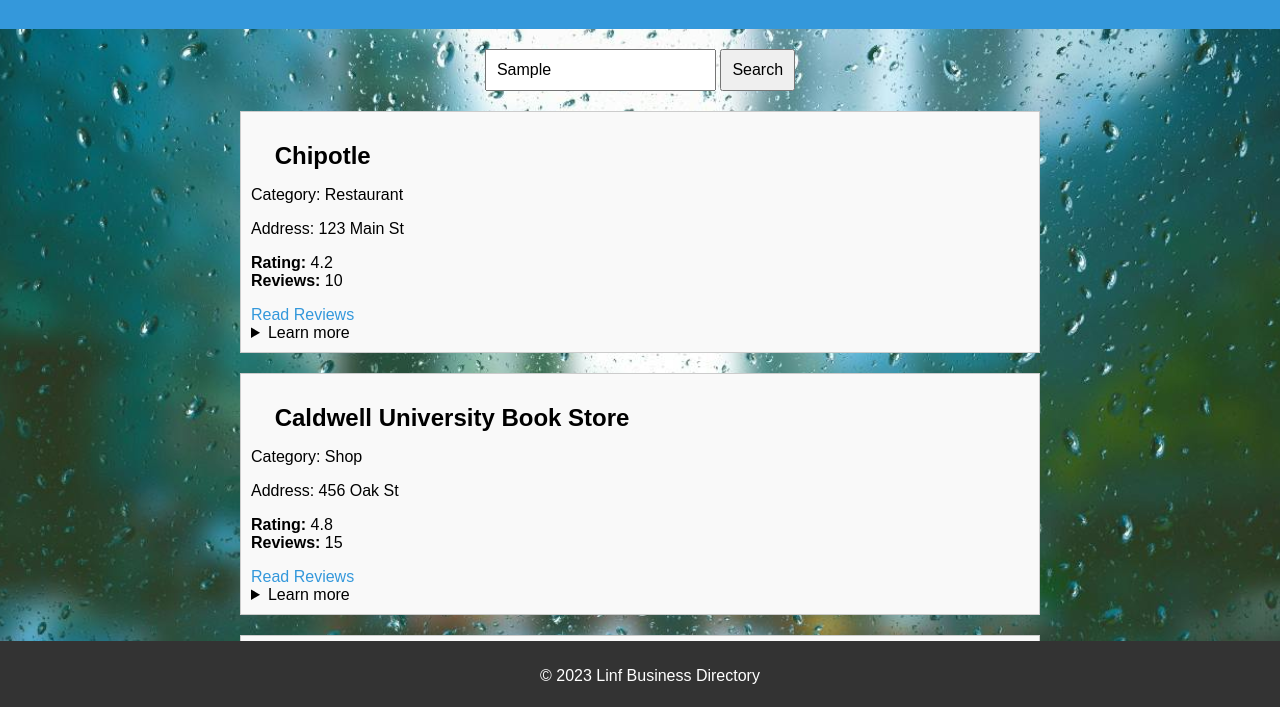
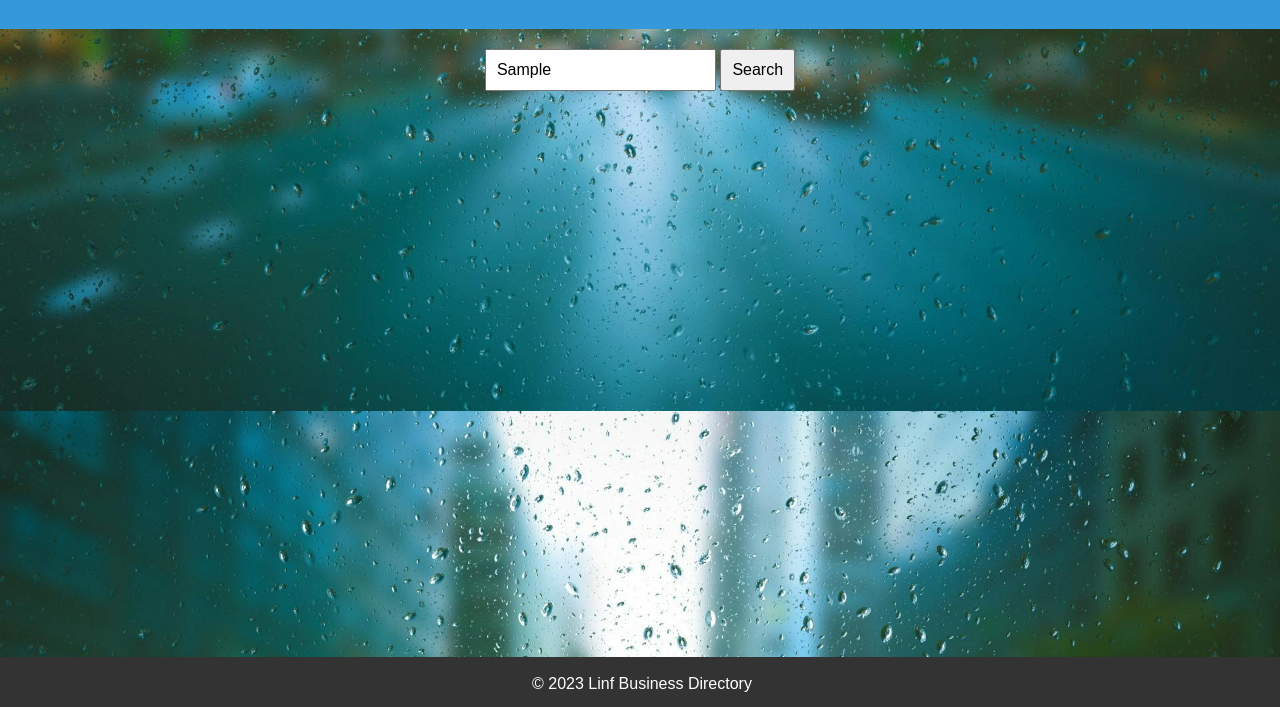
Before and after one commit to Linf13/Final_Project, a plain HTML site: page index.html in a window 1280 px wide. Both pictures are taken after typing "Sample" into the empty fields and a click on the button "Search". Shown: the part 89-796 px from the top of the page. Drawn offline with Linux system fonts and the light colour scheme.

Commit message:
final edits
new changes

```diff
--- a/index.html
+++ b/index.html
@@ -23,9 +23,10 @@
     </header>
 
     <section id="search-bar">
-        <input type="text" placeholder="Search for businesses...">
-        <button>Search</button>
+        <input type="text" id="search-input" placeholder="Search for businesses...">
+        <button onclick="searchBusiness()">Search</button>
     </section>
+
 
     <section id="business-list"></section>
 
--- a/script.js
+++ b/script.js
@@ -1,9 +1,13 @@
-document.addEventListener('DOMContentLoaded', function () {
+document.addEventListener('DOMContentLoaded', function ()
+{
 
 
     function createBusinessArticle(business) {
         const article = document.createElement('article');
         article.className = 'business';
+        article.setAttribute('data-name', business.name);
+
+
 
         article.innerHTML = `
         <h2>${business.name}</h2>
@@ -28,19 +32,36 @@
         </details>
         `;
 
+       document.getElementById('search-input').addEventListener('input', searchBusiness);
+
+       function searchBusiness() {
+            const searchInput = document.getElementById('search-input').value.toLowerCase();
+            const businessArticles = document.querySelectorAll('.business');
+
+            businessArticles.forEach((article) => {
+                const businessName = article.getAttribute('data-name').toLowerCase();
+                if (businessName.includes(searchInput)) {
+                    article.style.display = 'block';
+                } else {
+                    article.style.display = 'none';
+                }
+            });
+        }
         return article;
+
+
     }
+
 
 
     const businessList = document.getElementById('business-list');
 
 
-    // var dataList;
 
     fetch('data.json')
     .then(response => response.json())
     .then(data => {
-        // dataList = data;
+
         data.forEach(business => {
             const businessArticle = createBusinessArticle(business);
             businessList.appendChild(businessArticle);
--- a/style.css
+++ b/style.css
@@ -120,7 +120,7 @@
     background-color: #333;
     color: #fff;
     text-align: center;
-    padding: 10px;
+    padding: 2px;
     position: fixed;
     width: 100%;
     bottom: 0;
@@ -151,10 +151,3 @@
         padding: 10px;
     }
 }
-
-
-.business h2::before {
-    content: '\f02d';
-    font-family: 'FontAwesome';
-    margin-right: 5px;
-}
```
